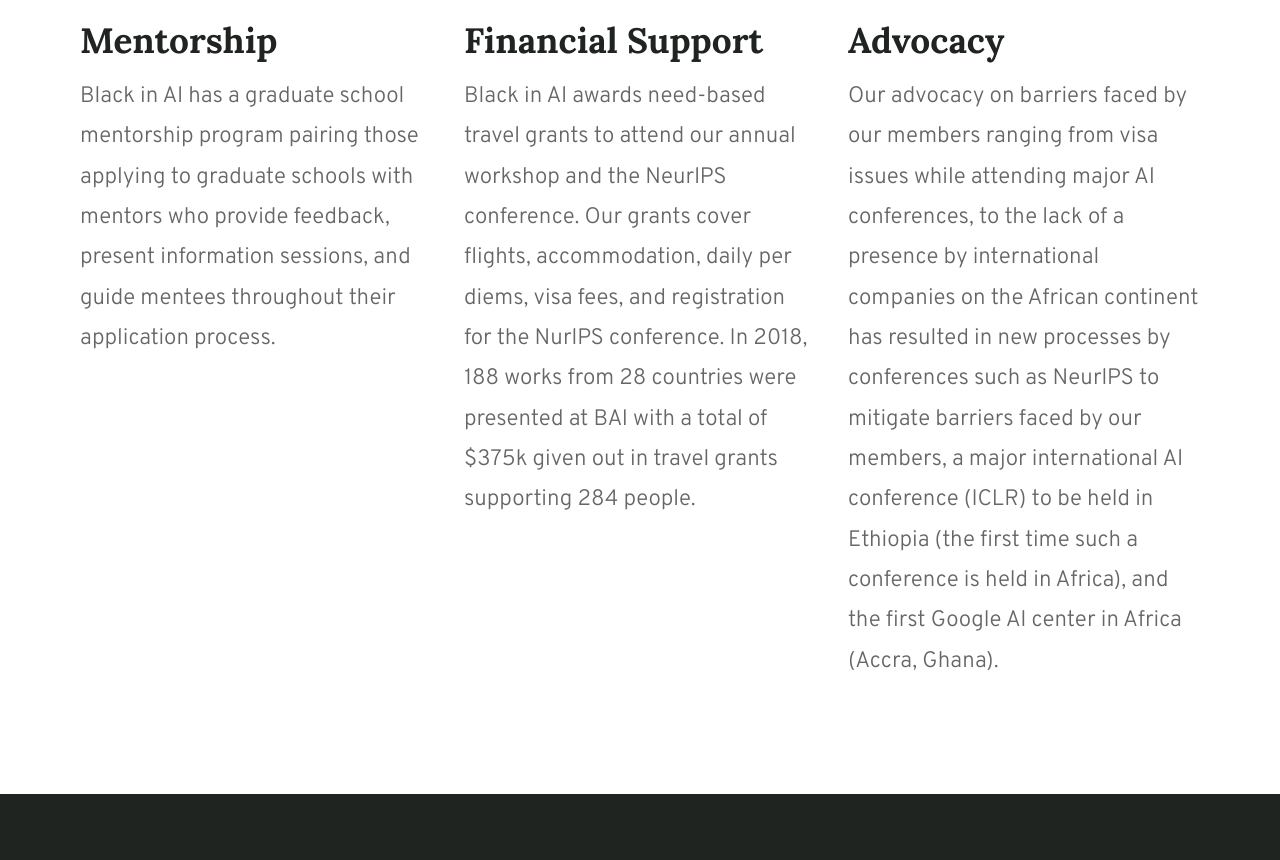
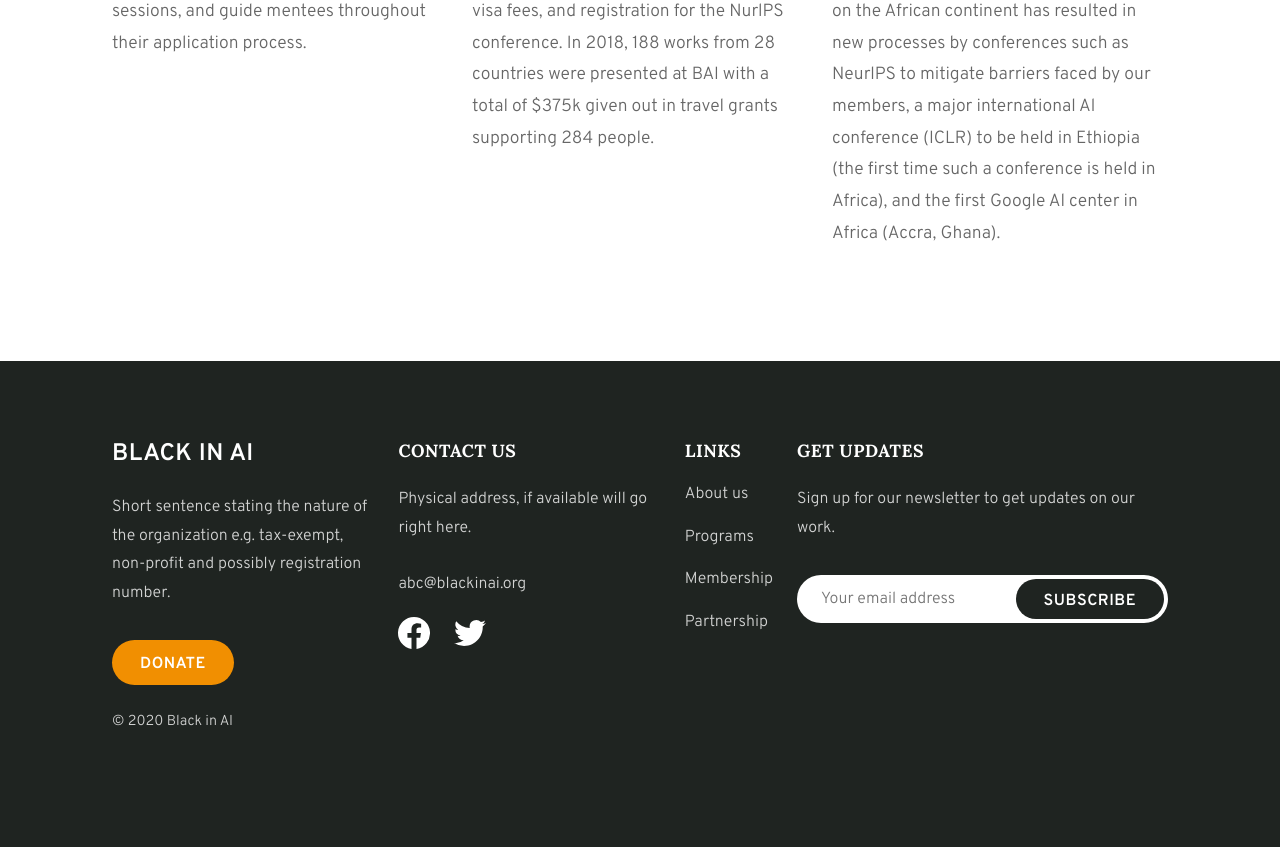
Before and after one commit to sprioleau/black-in-ai, a plain HTML site: page index.html in a window 1280 px wide. Shown: the part 1937-2797 px from the top of the page. Drawn offline with Linux system fonts and the light colour scheme.

Commit message:
Adjust font-sizes for 100% zoom

```diff
--- a/index.html
+++ b/index.html
@@ -8,6 +8,7 @@
 </head>
 <body>
   <header>
+    <section class="section">
       <div class="container">
         <nav class="main-nav">
           <div class="logo">
@@ -27,6 +28,7 @@
           </div>
         </nav>
       </div>
+    </section>
   </header>
   <main>
     <section class="section hero">
@@ -165,7 +167,7 @@
               </form>
           </div>
           <div class="utility-footer">
-            <span class="copyright">© 2020 Black in AI</span>
+            <p class="copyright">© 2020 Black in AI</p>
           </div>
         </div>
       </div>
--- a/styles/components/_button.scss
+++ b/styles/components/_button.scss
@@ -29,7 +29,7 @@
   &.donate {
     color: $white;
     background-color: $orange;
-    font-size: 1.1rem;
+    font-size: 0.9;
 
     &:hover {
       background-color: darken($orange, 10%);
--- a/styles/components/_conferences-workshops.scss
+++ b/styles/components/_conferences-workshops.scss
@@ -8,7 +8,7 @@
   }
 
   .conferences-workshops__description {
-    padding-right: $gap-padding;
+    padding-right: calc(2 * #{$gap-padding});
   }
 
   .conferences-workshops__events {
@@ -19,7 +19,7 @@
       align-items: center;
       justify-content: space-between;
       width: 100%;
-      padding: 1.5rem 0;
+      padding: 1.25rem 0;
       border-top: 1px solid rgba($white, 0.25);
 
       &:first-of-type {
@@ -28,7 +28,7 @@
 
       .event__title {
         @include ff-medium;
-        font-size: 1.5rem;
+        font-size: 1.2rem;
         color: $white;
         margin: 0;
       }
--- a/styles/components/_footer.scss
+++ b/styles/components/_footer.scss
@@ -1,15 +1,17 @@
-$footer-bottom-margin: 1.75rem;
+$footer-bottom-margin: 1.5rem;
 
 .footer {
   .footer-grid {
     display: grid;
-    grid-template-columns: 2fr 2fr 1fr 2fr;
+    grid-template-columns: 3fr 3fr 1fr 3fr;
     grid-template-rows: auto;
-    grid-gap: calc(2 * #{$gap-padding});
+    grid-gap: #{$gap-padding};
 
     .footer-column {
+      width: 100%;
+
       &__heading {
-        font-size: 1.25rem;
+        font-size: 1.1rem;
         text-transform: uppercase;
         letter-spacing: 0.5px;
         margin-bottom: $footer-bottom-margin;
@@ -22,12 +24,12 @@ $footer-bottom-margin: 1.75rem;
       }
 
       p, a, li {
-        font-size: 1.2rem;
+        font-size: 1rem;
       }
 
       ul, li {
         list-style: none;
-        margin: 0 0 2rem;
+        margin: 0 0 $footer-bottom-margin;
         padding: 0;
       }
 
@@ -74,12 +76,11 @@ $footer-bottom-margin: 1.75rem;
           position: relative;
           background-color: $white;
           border-radius: 3rem;
-          padding: 1rem 1.5rem;
+          padding: 0.8rem 1.5rem;
           padding-right: 160px;
           width: 100%;
 
           .form__input {
-            font-size: 1.2rem;
             line-height: 1.4;
             padding: 0;
             border: none;
@@ -92,19 +93,20 @@ $footer-bottom-margin: 1.75rem;
 
           .form__button {
             position: absolute;
-            top: 5px;
-            right: 5px;
-            height: 50px;
+            top: 4px;
+            right: 4px;
+            height: 40px;
           }
         }
-
       }
     }
 
-    .copyright {
-      color: $white;
-      opacity: 0.8;
-      font-size: 1.2rem;
+    .utility-footer {
+      .copyright {
+        color: $white;
+        opacity: 0.8;
+        font-size: 0.9rem;
+      }
     }
   }
 }
--- a/styles/components/_hero.scss
+++ b/styles/components/_hero.scss
@@ -5,8 +5,6 @@ $hero-image-ratio: 304 / 490;
   align-items: center;
 
   .hero-text {
-    font-size: 2rem;
-    font-size: clamp(1rem, 2vw, 2rem);
     margin-right: $gap-padding;
     flex-basis: 50%;
   }
--- a/styles/components/_main-navigation.scss
+++ b/styles/components/_main-navigation.scss
@@ -4,18 +4,22 @@ header {
   margin: 0 auto;
   width: 100%;
   background-color: $white;
+  z-index: 2;
 
-  .container {
-    height: $header-height;
+  .section {
+    padding: 0 $section-padding;
+
+    .container {
+      height: $header-height;
+    }
   }
+
 }
 
 .main-nav {
   display: flex;
   align-items: center;
   justify-content: space-between;
-  z-index: 2;
-  margin: 0 auto;
   max-width: $container-width;
   height: 100%;
 
--- a/styles/utils/_base.scss
+++ b/styles/utils/_base.scss
@@ -1,15 +1,22 @@
 // Variables
+$section-padding: 80px;
 $container-width: 1400px;
 $header-height: 100px;
-$gap-padding: 2rem;
+$gap-padding: 1.5rem;
 
 body {
   background: $white;
   font-family: $ff;
 }
 
+::selection {
+  color: $white;
+  background-color: $orange;
+  opacity: 1;
+}
+
 .section {
-  padding: 80px;
+  padding: $section-padding;
 
   &.bg-blue {
     background-color: $blue;
@@ -34,11 +41,6 @@ body {
     p, a {
       opacity: 0.8;
     }
-
-    // p {
-    //   -webkit-font-smoothing: antialiased;
-    //   -moz-osx-font-smoothing: grayscale;
-    // }
   }
 
 }
@@ -46,6 +48,7 @@ body {
 .container {
   max-width: $container-width;
   margin: 0 auto;
+  padding: 0 2rem;
 }
 
 main {
--- a/styles/utils/_mixins.scss
+++ b/styles/utils/_mixins.scss
@@ -1,8 +1,8 @@
 // Breakpoints
 $bp-x-small: 350px;
 $bp-small: 576px;
-$bp-x-medium: 850px;
-$bp-x-large: 1180px;
+$bp-medium: 850px;
+$bp-large: 1180px;
 
 
 @mixin xsm {
--- a/styles/utils/_typography.scss
+++ b/styles/utils/_typography.scss
@@ -31,26 +31,54 @@ h1,h2,h3,h4,h5,h6 {
   -moz-osx-font-smoothing: grayscale;
 }
 
+p, ul, li, a {
+  -webkit-font-smoothing: antialiased;
+  -moz-osx-font-smoothing: grayscale;
+}
+
 h1, h2, h3 {
   @include ff-headings;
 }
 
+h1 {
+  font-size: 3.5rem;
+}
+
 h2 {
-  font-size: 3rem;
+  font-size: 2.5rem;
   margin-bottom: 3rem;
 }
 
 h3 {
-  font-size: 2.2rem;
+  font-size: 1.5rem;
   margin-bottom: 1rem;
 }
 
 p {
   line-height: 1.8;
-  font-size: 1.4rem;
+  font-size: 1.1rem;
   color: $gray;
   font-weight: 300;
   max-width: 60ch;
   margin-top: 0;
   margin-bottom: 2rem;
 }
+
+@include md {
+  h1 {
+    font-size: 3rem;
+  }
+
+  h2 {
+    font-size: 2.2rem;
+  }
+
+  h3 {
+    font-size: 2rem;
+  }
+
+  p {
+    font-size: 1.2rem;
+    margin-bottom: 2rem;
+  }
+}
```
Also changed, not shown: styles/styles.css, 1 other file. Lines whose indentation alone changed are shown as unchanged.
